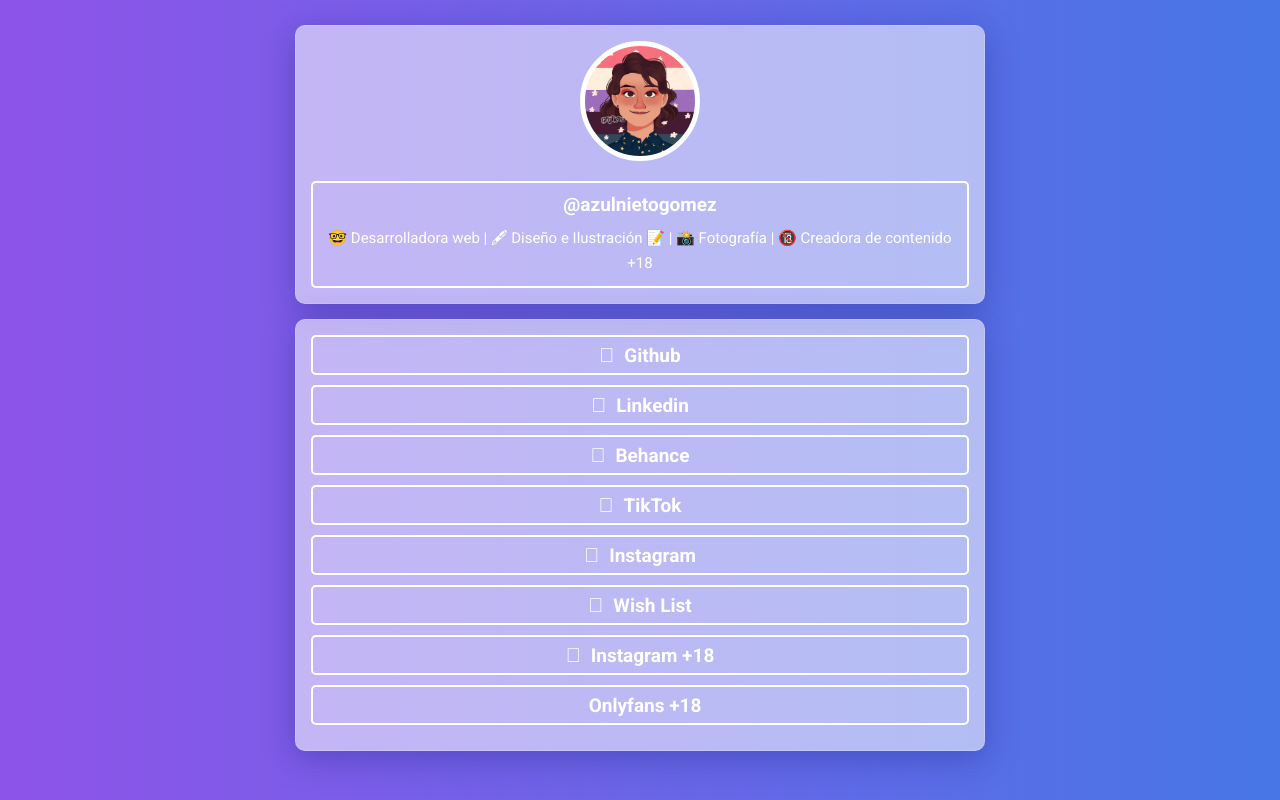
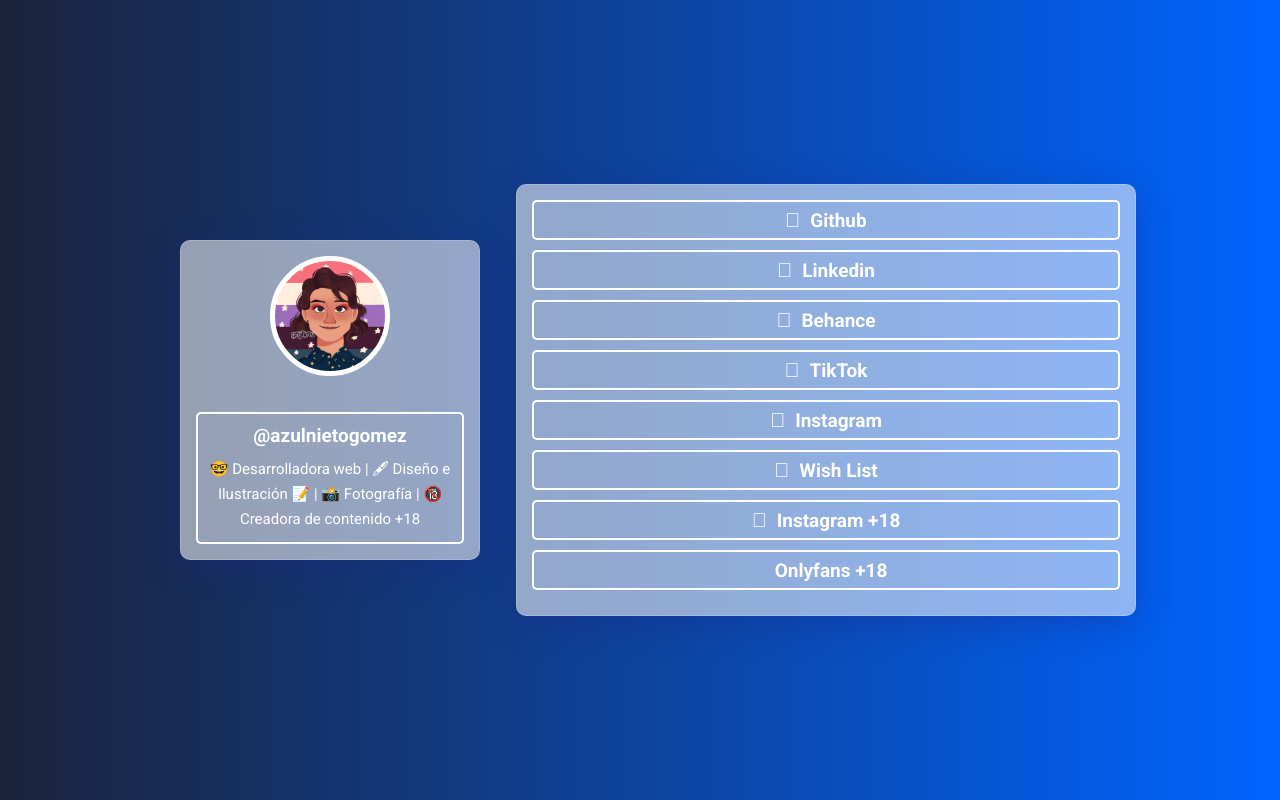
Before and after one commit to azulnietogomez/linktree-azul, a plain HTML site: page index.html in a window 1280 px wide. Drawn offline with Linux system fonts and the light colour scheme; some icons are missing.

Commit message:
add desktop layout

```diff
--- a/css/base.css
+++ b/css/base.css
@@ -12,9 +12,9 @@ html {
 
 
 body {
-    background: #4776E6;  /* fallback for old browsers */
-    background: -webkit-linear-gradient(to right, #8E54E9, #4776E6);  /* Chrome 10-25, Safari 5.1-6 */
-    background: linear-gradient(to right, #8E54E9, #4776E6); /* W3C, IE 10+/ Edge, Firefox 16+, Chrome 26+, Opera 12+, Safari 7+ */
+    background: #0084ff;  /* fallback for old browsers */
+    background: -webkit-linear-gradient(to right, #1b233b, #0064ff);  /* Chrome 10-25, Safari 5.1-6 */
+    background: linear-gradient(to right, #1b233b, #0064ff); /* W3C, IE 10+/ Edge, Firefox 16+, Chrome 26+, Opera 12+, Safari 7+ */
 }
 
 
--- a/css/layout.css
+++ b/css/layout.css
@@ -2,6 +2,17 @@ header {
     width: 100%;
     height: auto;
     padding-top: 25px;
+}
+
+
+body {
+    display: flex;
+    flex-direction: column;
+    justify-content: center;
+    align-content: center;
+    width: 100%;
+    height: 100vh;
+    padding: 20px;
 }
 
 
@@ -64,3 +75,41 @@ header {
 .icon {
     margin-right: 10px
 }
+
+@media (min-width: 1080px) {
+    body {
+        flex-direction: row;
+        justify-content: center;
+        justify-content: center;
+    }
+
+    header, main {
+        justify-self: center;
+        align-self: center;
+    }
+
+    header {
+        width: 30%;
+        max-width: 385px;
+        padding: 0;
+    }
+
+
+    main {
+        width: 50%;
+        max-width: 640px;
+    }
+
+    .bio-wrapper {
+        max-width: 300px;
+        min-height: 320px;
+        justify-content: space-between;
+        align-items: center;
+    }
+
+
+    .link-wrapper {
+        width: 100%;
+    }
+
+}
--- a/index.html
+++ b/index.html
@@ -8,6 +8,7 @@
 <link rel="stylesheet" href="./css/base.css">
 <link rel="stylesheet" href="./css/layout.css">
 <link rel="stylesheet" href="./css/skin.css">
+<link rel="stylesheet" media="(min-width: 800px)" href="./css/layout-desk.css">
 <!--Fontawesome icons-->
 <link rel="stylesheet" href="https://cdnjs.cloudflare.com/ajax/libs/font-awesome/6.1.1/css/brands.min.css" integrity="sha512-OivR4OdSsE1onDm/i3J3Hpsm5GmOVvr9r49K3jJ0dnsxVzZgaOJ5MfxEAxCyGrzWozL9uJGKz6un3A7L+redIQ==" crossorigin="anonymous" referrerpolicy="no-referrer" />
 <!--Google fonts-->
```
